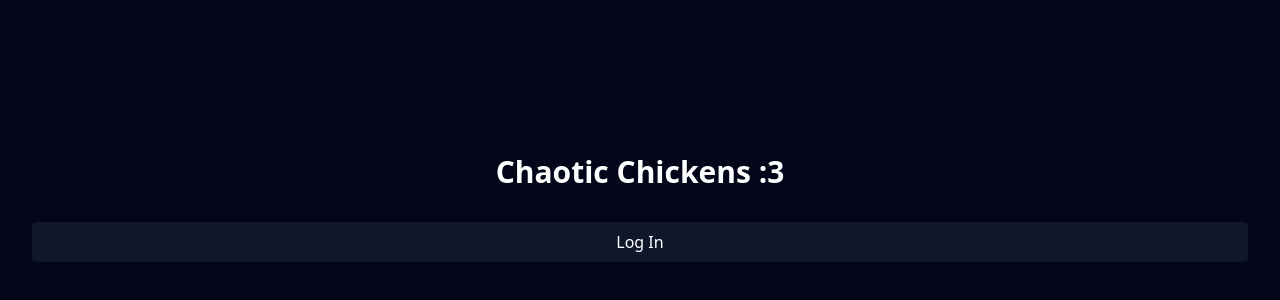
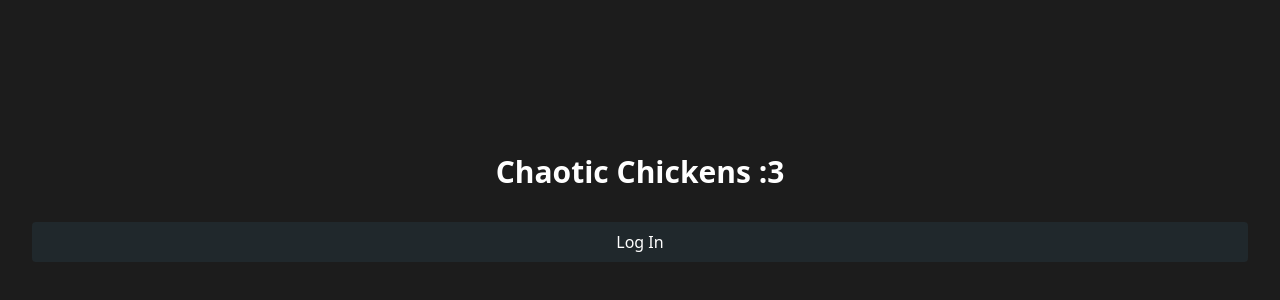
Before and after one commit to flamingchickens1540/chaotic-chickens, a SvelteKit app: page / in a window 1280 px wide. Shown: the part 192-492 px from the top of the page. Built offline with nearby package versions, Linux system fonts and the light colour scheme.

Commit message:
add brand colors

```diff
--- a/src/app.css
+++ b/src/app.css
@@ -1,5 +1,19 @@
 @import 'tailwindcss';
 
 body {
-	@apply bg-slate-950 text-white accent-orange-400;
+	@apply bg-eerie-black text-white accent-xanthous;
 }
+
+@theme {
+	--color-white: #ffffff;
+	--color-eerie-black: #1c1c1c;
+	--color-xanthous: #f6b14b;
+	--color-imperial-red: #ff4848;
+	--color-crayola-orange: #ff8547;
+	--color-steel-blue: #3581b8;
+	--color-bittersweet: #ff6663;
+	--color-gunmetal: #20282c;
+	--color-indigo-dye: #294f6a;
+	--color-eminence: #6c3082;
+	--color-jungle-green: '#49A078';
+}
--- a/src/routes/+page.svelte
+++ b/src/routes/+page.svelte
@@ -1,6 +1,6 @@
 <div class="flex flex-col justify-center min-h-svh gap-8 p-8">
 	<h1 class="text-center text-3xl font-bold">Chaotic Chickens :3</h1>
-	<button class="text-l rounded bg-slate-900 px-4 py-2 text-center disabled:text-white/50">
+	<button class="text-l rounded bg-gunmetal px-4 py-2 text-center disabled:text-white/50">
 		Log In
 	</button>
 </div>
```
